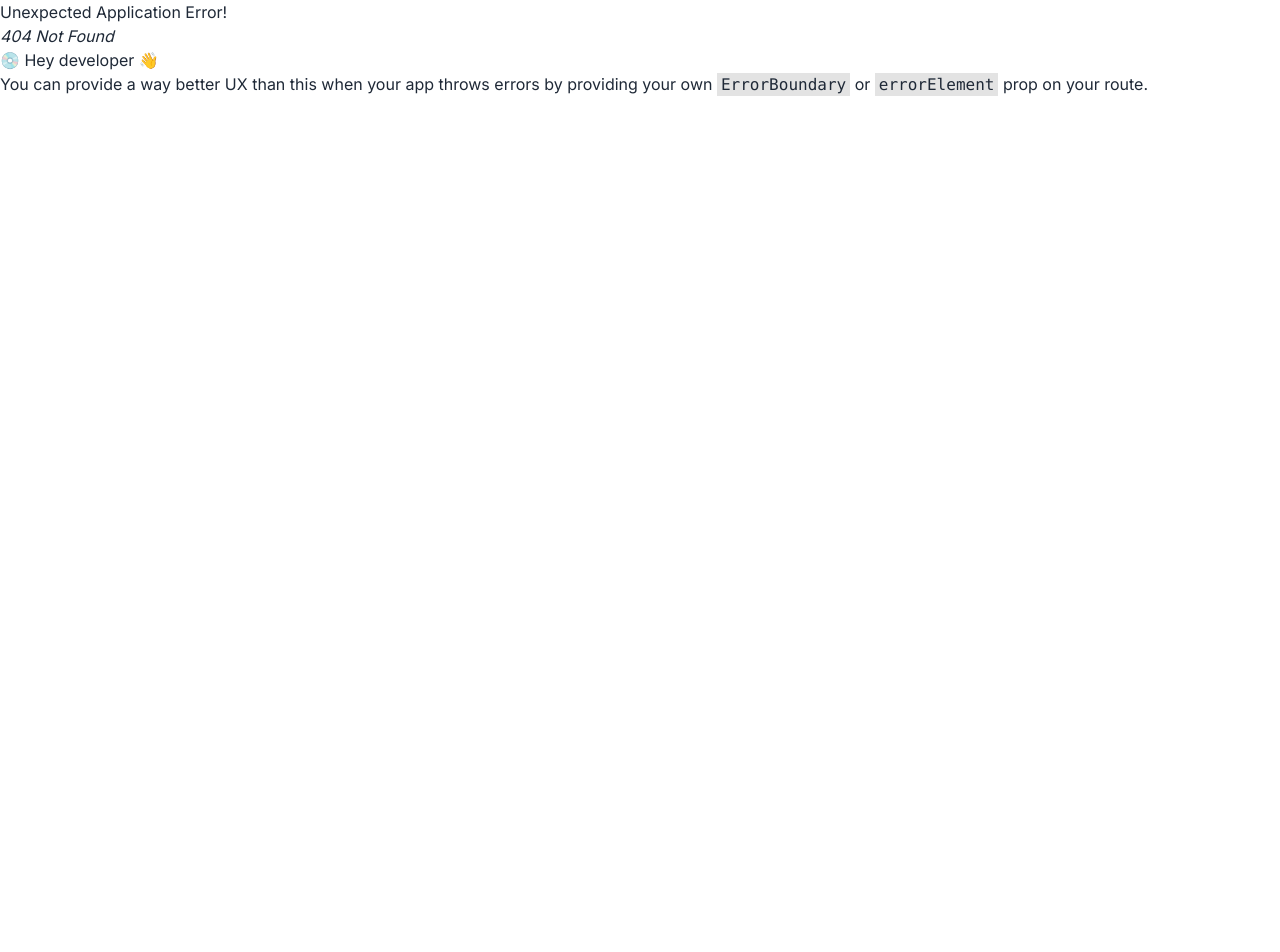
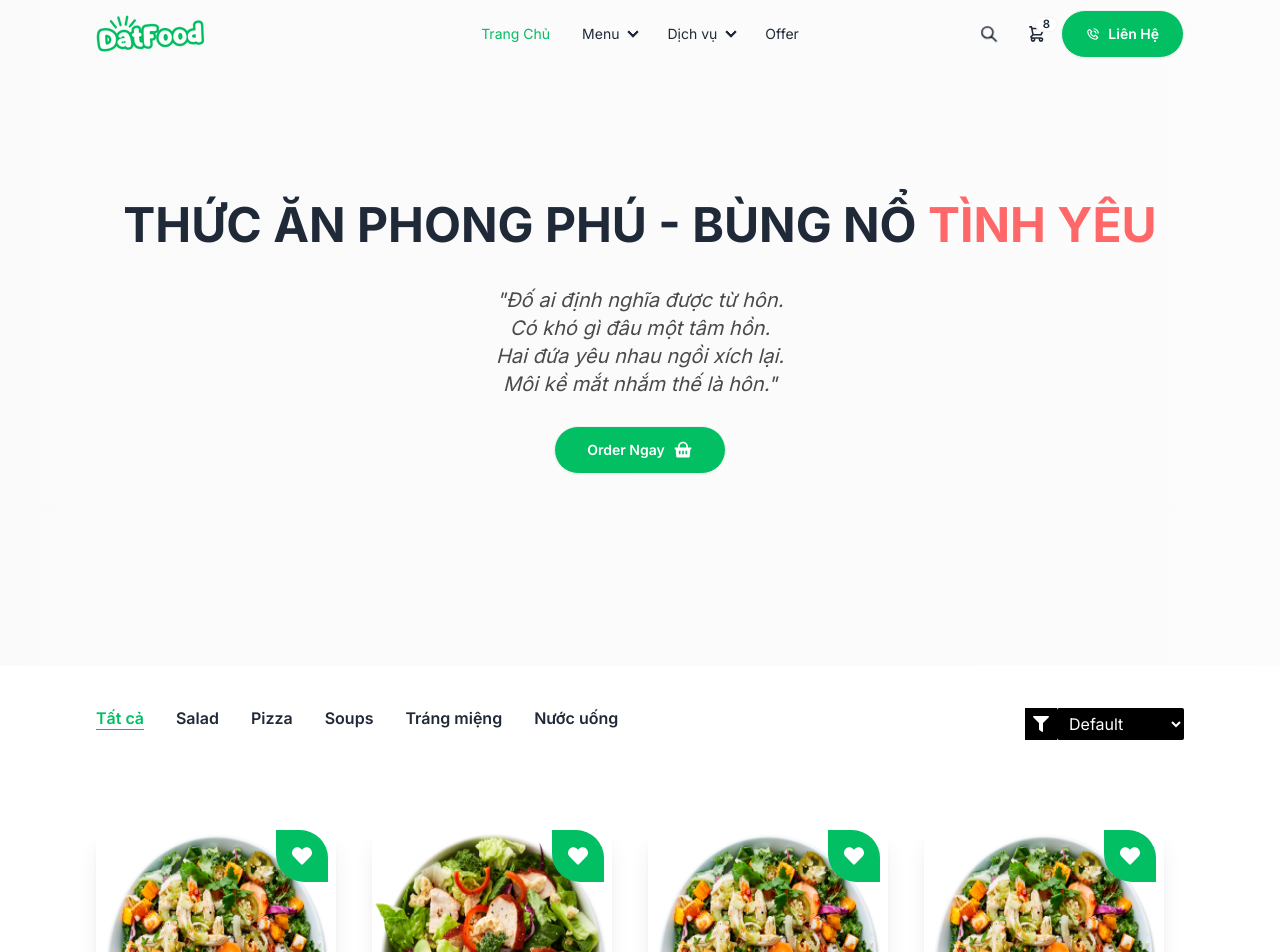
Before and after one commit to datkingvn/MERN-Restaurant-Ordering, a React (Vite) app: page /menu in a window 1280 px wide. Before the commit this address had no page. Shown: the top 952 px of the page. Before the commit the page ends 800 px from the top, so only its background shows below. Built offline with nearby package versions, Linux system fonts and the light colour scheme.

Commit message:
:white_check_mark: Menu Page

```diff
--- a/src/App.css
+++ b/src/App.css
@@ -23,3 +23,9 @@ header {
 .heartStar {
     border-radius: 0px 28px 0px 28px;
 }
+
+.active {
+    text-decoration: underline;
+    text-underline-offset: 5px;
+    color: #01BF62;
+}
--- a/src/components/Cards.jsx
+++ b/src/components/Cards.jsx
@@ -1,6 +1,7 @@
 import React, {useState} from 'react';
 import {Link} from "react-router-dom";
 import {FaHeart} from "react-icons/fa";
+import {MdAddShoppingCart} from "react-icons/md";
 
 const Cards = ({item}) => {
     const [isLoved, setIsLoved] = useState(false)
@@ -10,28 +11,28 @@ const Cards = ({item}) => {
     }
 
     return (
-        <div>
-            <div className="card w-96 bg-base-100 shadow-xl">
+        <div to={`/menu/${item._id}`} className="card shadow-xl relative mr-5 md:my-5">
             <div
-                    className={`rating gap-1 absolute right-2 top-2 p-4 heartStar bg-green ${isLoved ? 'text-rose-500' : 'text-white'}`}
+                className={`rating gap-1 absolute right-2 top-2 p-4 heartStar bg-green ${
+                    isLoved ? "text-rose-500" : "text-white"
+                }`}
                 onClick={handleLovedClick}
             >
-                    <FaHeart className='h-5 w-5 cursor-pointer'/>
+                <FaHeart className="w-5 h-5 cursor-pointer" />
             </div>
             <Link to={`/menu/${item._id}`}>
                 <figure>
-                        <img src={item.image} alt="" className='hover:scale-105 transition-all duration-200 md:h-72'/>
+                    <img src={item.image} alt="Shoes" className="hover:scale-105 transition-all duration-300 md:h-72" />
                 </figure>
             </Link>
             <div className="card-body">
-                    <Link to={`/menu/${item._id}`}>
-                        <h2 className="card-title">{item.name}</h2>
-                    </Link>
+                <Link to={`/menu/${item._id}`}><h2 className="card-title">{item.name}!</h2></Link>
                 <p>Description of the item</p>
                 <div className="card-actions justify-between items-center mt-2">
-                        <h5 className='font-semibold'><span className='text-sm text-red'>$</span> {item.price}</h5>
-                        <button className="btn bg-green text-white">Buy Now</button>
-                    </div>
+                    <h5 className="font-semibold">
+                        <span className="text-sm text-red">$ </span> {item.price}
+                    </h5>
+                    <button className="btn bg-green text-white"><MdAddShoppingCart style={{fontSize: '17px'}}/> Thêm</button>
                 </div>
             </div>
         </div>
--- a/src/components/Navbar.jsx
+++ b/src/components/Navbar.jsx
@@ -27,14 +27,14 @@ const Navbar = () => {
     const navItems = (
         <>
             <li>
-                <a>Home</a>
+                <a className='text-green' href='/'>Trang Chủ</a>
             </li>
             <li>
                 <details>
                     <summary>Menu</summary>
                     <ul className="p-2">
                         <li>
-                            <a>All</a>
+                            <a href='/menu'>All</a>
                         </li>
                         <li>
                             <a>Salad</a>
--- a/src/layout/Main.jsx
+++ b/src/layout/Main.jsx
@@ -8,7 +8,9 @@ const Main = () => {
     return (
         <div>
             <Navbar/>
-            <Outlet/>
+            <div className='min-h-screen'>
+                <Outlet/>
+            </div>
             <Footer/>
         </div>
     );
--- /dev/null
+++ b/src/pages/shop/Menu.jsx
@@ -0,0 +1,188 @@
+import React, {useEffect, useState} from 'react';
+import {RiShoppingBasketFill} from "react-icons/ri";
+import Cards from "../../components/Cards.jsx";
+import {FaFilter} from "react-icons/fa";
+
+const Menu = () => {
+    const [menu, setMenu] = useState([]);
+    const [filteredItems, setFilteredItems] = useState([]);
+    const [selectedCategory, setSelectedCategory] = useState("all");
+    const [sortOption, setSortOption] = useState("default");
+    const [currentPage, setCurrentPage] = useState(1);
+    const [itemsPerPage, setItemsPerPage] = useState(8) // 8 products per page
+
+    // Loading data
+    useEffect(() => {
+        // fetch data from the backend
+        const fetchData = async () => {
+            try {
+                const response = await fetch("/menu.json");
+                const data = await response.json();
+
+                setMenu(data);
+                setFilteredItems(data);
+            } catch (e) {
+                console.log("Error Fetch Data", e);
+            }
+        };
+
+        // Call function
+        fetchData();
+    }, []);
+
+
+    // Filtering data based on category
+    const filterItems = (category) => {
+        const filtered = category === "all" ? menu : menu.filter((item) => item.category === category);
+
+        setFilteredItems(filtered);
+        setSelectedCategory(category);
+        setCurrentPage(1);
+    };
+
+    // Show all data
+    const showAll = () => {
+        setFilteredItems(menu);
+        setSelectedCategory("all");
+        setCurrentPage(1);
+    }
+
+    // Sorting based on A-Z, Z-A, Low-High Price
+    const handleSortChange = (option) => {
+        setSortOption(option);
+
+        let sortedItems = [...filteredItems];
+
+        // Logic
+        switch (option) {
+            case "A-Z":
+                sortedItems.sort((a, b) => a.name.localeCompare(b.name))
+                break;
+            case "Z-A":
+                sortedItems.sort((a, b) => b.name.localeCompare(a.name))
+                break;
+            case "Low-to-High":
+                sortedItems.sort((a, b) => a.price - b.price)
+                break;
+            case "High-to-Low":
+                sortedItems.sort((a, b) => b.price - a.price)
+                break;
+            default:
+                break;
+        }
+
+        setFilteredItems(sortedItems);
+        setCurrentPage(1);
+    }
+
+    // Logic Pagination
+    const indexOfLastItem = currentPage * itemsPerPage; // Tính chỉ số của phần tử cuối cùng trong trang hiện tại
+    const indexOfFirstItem = indexOfLastItem - itemsPerPage; // Tính chỉ số của phần tử đầu tiên trong trang hiện tại
+    const currentItems = filteredItems.slice(indexOfFirstItem, indexOfLastItem); // Lấy ra các phần tử hiện tại để hiển thị trên trang hiện tại
+    const paginate = (pageNumber) => setCurrentPage(pageNumber); // Hàm để thiết lập trang hiện tại
+
+
+    return (
+        <div>
+            {/*Menu Banner*/}
+            <div className='section-container bg-gradient-to-r from-[#FAFAFA] from-0% to-[#FCFCFC] to-100%'>
+                <div className='py-48 flex flex-col justify-center items-center gap-8'>
+
+                    {/* Text */}
+                    <div className='text-center space-y-7 px-4'>
+                        <h2 className='md:text-5xl text-4xl font-bold md:leading-snug leading-snug uppercase'>Thức ăn
+                            phong phú
+                            - Bùng nổ <span className='text-red'>tình yêu</span></h2>
+                        <p className='text-xl text-[#4A4A4A] text-sm italic'>
+                            "Đố ai định nghĩa được từ hôn.<br/>
+                            Có khó gì đâu một tâm hồn.<br/>
+                            Hai đứa yêu nhau ngồi xích lại.<br/>
+                            Môi kề mắt nhắm thế là hôn."
+                        </p>
+                        <button className='btn bg-green px-8 py-3 font-semibold text-white rounded-full'>Order
+                            Ngay <RiShoppingBasketFill style={{fontSize: '20px'}}/></button>
+                    </div>
+
+                </div>
+            </div>
+
+            {/*Menu Shop Section*/}
+            <div className='section-container'>
+                {/*All Category Button*/}
+                <div className='flex flex-col md:flex-row flex-wrap md:justify-between items-center space-y-3 mb-8'>
+                    {/*All Category Button*/}
+                    <div className='flex flex-row justify-start md:items-center md:gap-8 gap-4 flex-wrap font-semibold py-10'>
+                        <button onClick={showAll} className={selectedCategory === "all" ? "active" : ""}>Tất cả</button>
+                        <button onClick={() => filterItems('salad')}
+                                className={selectedCategory === "salad" ? "active" : ""}
+                        > Salad
+                        < /button>
+                        <button onClick={() => filterItems('pizza')}
+                                className={selectedCategory === "pizza" ? "active" : ""}
+                        > Pizza
+                        < /button>
+                        <button onClick={() => filterItems('soup')}
+                                className={selectedCategory === "soup" ? "active" : ""}
+                        > Soups
+                        < /button>
+                        <button onClick={() => filterItems('dessert')}
+                                className={selectedCategory === "dessert" ? "active" : ""}
+                        > Tráng miệng
+                        </button>
+                        <button onClick={() => filterItems('drinks')}
+                                className={selectedCategory === "drinks" ? "active" : ""}
+                        > Nước uống
+                        </button>
+
+                    </div>
+
+                    {/*Sorting Filter*/}
+                    <div className='flex justify-end mb-4 rounded-sm'>
+                        <div className='bg-black p-2'>
+                            <FaFilter className='h-4 w-4 text-white'/>
+                        </div>
+
+                        {/*Sorting Options*/}
+                        <select name='sort' id='sort'
+                                onChange={(e) => handleSortChange(e.target.value)}
+                                value={sortOption}
+                                className='bg-black text-white px-2 py-1 rounded-sm'
+                        >
+                            <option value='default'>Default</option>
+                            <option value='A-Z'>A-Z</option>
+                            <option value='Z-A'>Z-A</option>
+                            <option value='Low-to-High'>Low to High</option>
+                            <option value='High-to-Low'>High to Low</option>
+                        </select>
+                    </div>
+                </div>
+
+                {/*Products Card*/}
+                <div className='grid md:grid-cols-4 sm:grid-cols-2 grid-cols-1 gap-4'>
+                    {
+                        currentItems.map((item) => (
+                            <Cards key={item._id} item={item}/>
+                        ))
+                    }
+                </div>
+            </div>
+
+            {/* Pagination Section */}
+            <div className='flex justify-center my-8'>
+                {
+                    Array.from({ length: Math.ceil(filteredItems.length / itemsPerPage) }).map((_, index) => (
+                        <button
+                            key={index + 1}
+                            onClick={() => paginate(index + 1)}
+                            className={`mx-1 px-3 py-1 rounded-full ${currentPage === index + 1 ? "bg-green text-white" : "bg-gray-200"}`}
+                        >
+                            {index + 1}
+                        </button>
+                    ))
+                }
+            </div>
+        </div>
+    );
+};
+
+export default Menu;
```
Also changed, not shown: src/router/Router.jsx (+6 -1 lines). Lines whose indentation alone changed are shown as unchanged.
